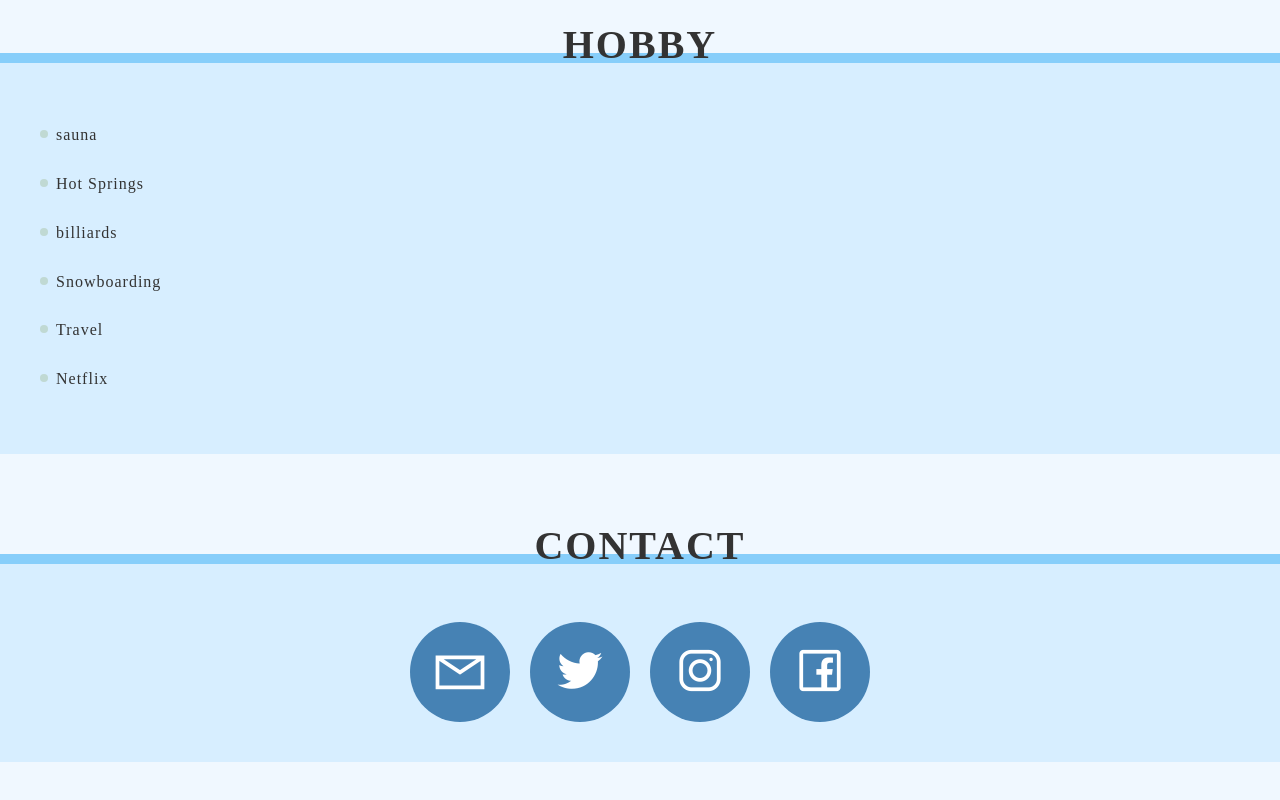
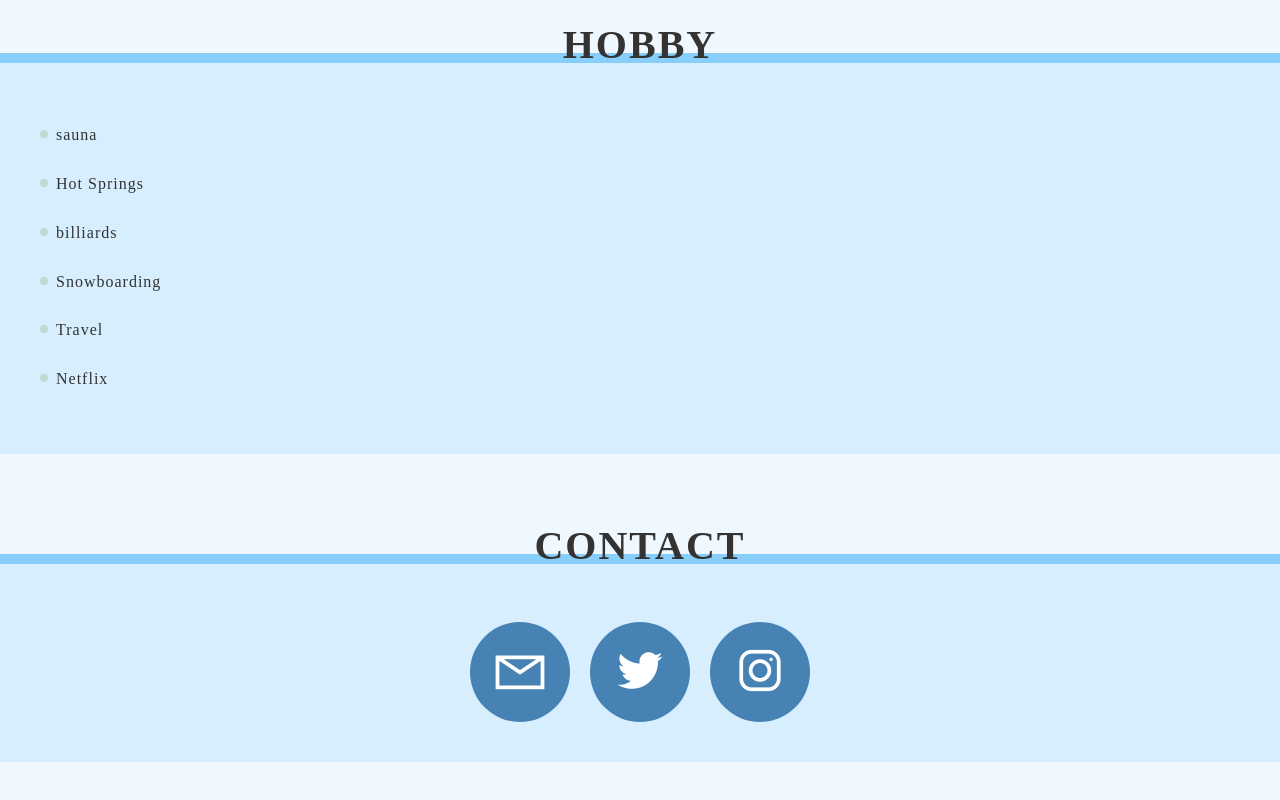
Before and after one commit to kairi121/kairi121.github.io, a plain HTML site: page index.html in a window 1280 px wide. Shown: the part 1231-2031 px from the top of the page. Drawn offline with nearby package versions, Linux system fonts and the light colour scheme; a web font is replaced by a local one.

Commit message:
add test6

```diff
--- a/index.html
+++ b/index.html
@@ -87,7 +87,6 @@
                         class="lab la-twitter"></i></a></li>
             <li class="snslist__item instagram"><a href="https://www.instagram.com/kairi_uc/"><i
                         class="lab la-instagram"></i></a></li>
-            <li class="snslist__item facebook"><a href=""><i class="lab la-facebook-square"></i></a></li>
         </ul><!-- SNSリストここまで -->
     </section>
 </body>
```
